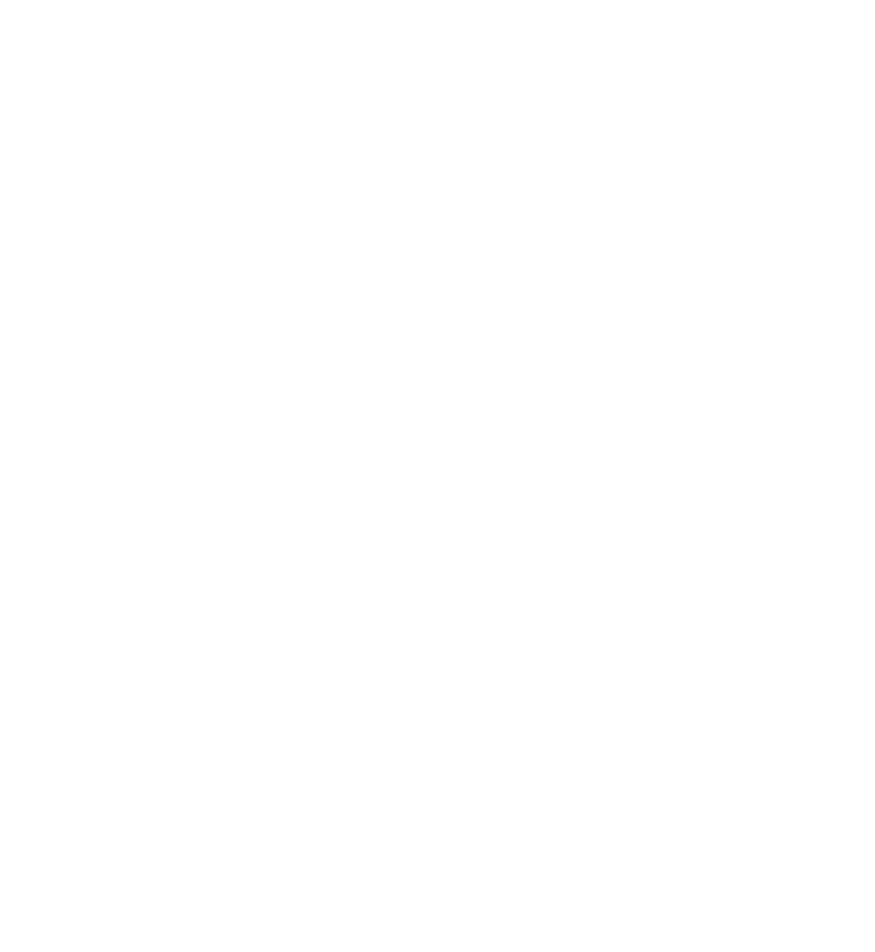
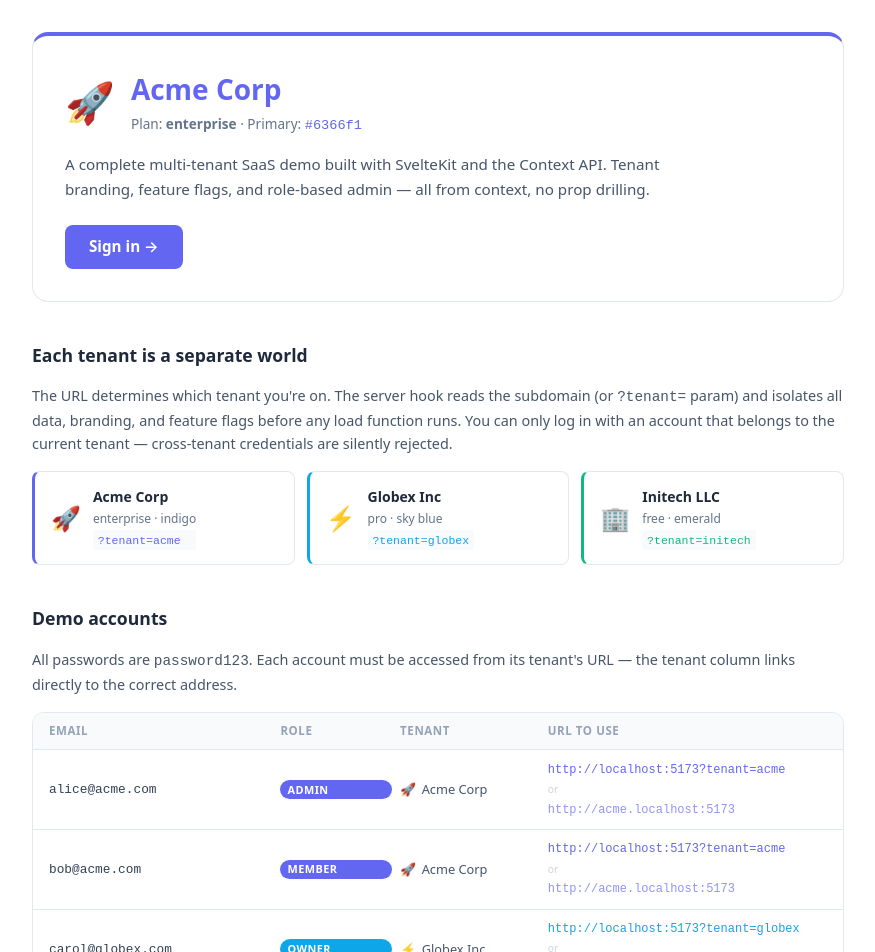
Before and after one commit to StanSkrivanek/thc-multitenant-saas, a SvelteKit app: page / in a window 1280 px wide. Before the commit this address had no page. Shown: the top 952 px of the page, without its empty margins (202-1077 px from the left). Before the commit the page ends 800 px from the top, so only its background shows below. Built offline with nearby package versions, Linux system fonts and the light colour scheme.

Commit message:
Add tenant-aware landing page server logic with redirect for authenticated users

```diff
--- a/src/routes/(app)/+layout.svelte
+++ b/src/routes/(app)/+layout.svelte
@@ -1,4 +1,3 @@
-<!-- src/routes/(app)/+layout.svelte -->
 <script lang="ts">
 	import { getContext, setContext } from 'svelte';
 	import AppHeader from '$lib/components/AppHeader.svelte';
--- a/src/routes/(app)/dashboard/+page.svelte
+++ b/src/routes/(app)/dashboard/+page.svelte
@@ -1,4 +1,3 @@
-<!-- src/routes/(app)/dashboard/+page.svelte -->
 <script lang="ts">
 	import RequireFeature from '$lib/components/RequireFeature.svelte';
 	import StatsCard from '$lib/components/StatsCard.svelte';
--- a/src/routes/+layout.server.ts
+++ b/src/routes/+layout.server.ts
@@ -4,7 +4,7 @@
 import type { LayoutServerLoad } from './$types';
 
 // Routes that guests can access without logging in
-const PUBLIC_PATHS = ['/login'];
+const PUBLIC_PATHS = ['/', '/login'];
 
 export const load: LayoutServerLoad = async ({ locals, url }) => {
 	const { tenant, session } = locals;
--- /dev/null
+++ b/src/routes/+page.server.ts
@@ -0,0 +1,17 @@
+// src/routes/+page.server.ts
+import { redirect } from '@sveltejs/kit';
+import type { PageServerLoad } from './$types';
+
+export const load: PageServerLoad = async ({ locals }) => {
+	// Authenticated users have nothing to do here — send them to the dashboard
+	if (locals.session) {
+		redirect(303, '/dashboard');
+	}
+
+	// locals.tenant is always set by the hook — the landing page is tenant-aware
+	// even though it's public. Visiting acme.localhost shows Acme branding;
+	// visiting globex.localhost shows Globex branding.
+	return {
+		tenant: locals.tenant
+	};
+};
--- a/src/routes/+page.svelte
+++ b/src/routes/+page.svelte
@@ -1,2 +1,414 @@
-<h1>Welcome to SvelteKit</h1>
-<p>Visit <a href="https://svelte.dev/docs/kit">svelte.dev/docs/kit</a> to read the documentation</p>
+<script lang="ts">
+	import type { Tenant } from '$lib/types/context';
+
+	interface Props {
+		data: { tenant: Tenant | null };
+	}
+
+	let { data }: Props = $props();
+
+	// Each row maps a demo account to the URL it must be accessed from.
+	// This is the single most important piece of information for anyone
+	// following the article — cross-tenant login silently fails by design.
+	const demoAccounts = [
+		{
+			email: 'alice@acme.com',
+			role: 'admin',
+			plan: 'enterprise',
+			tenant: 'Acme Corp',
+			slug: 'acme',
+			emoji: '🚀',
+			color: '#6366f1',
+			url: 'http://localhost:5173?tenant=acme',
+			subdomain: 'http://acme.localhost:5173'
+		},
+		{
+			email: 'bob@acme.com',
+			role: 'member',
+			plan: 'enterprise',
+			tenant: 'Acme Corp',
+			slug: 'acme',
+			emoji: '🚀',
+			color: '#6366f1',
+			url: 'http://localhost:5173?tenant=acme',
+			subdomain: 'http://acme.localhost:5173'
+		},
+		{
+			email: 'carol@globex.com',
+			role: 'owner',
+			plan: 'pro',
+			tenant: 'Globex Inc',
+			slug: 'globex',
+			emoji: '⚡',
+			color: '#0ea5e9',
+			url: 'http://localhost:5173?tenant=globex',
+			subdomain: 'http://globex.localhost:5173'
+		},
+		{
+			email: 'dave@initech.com',
+			role: 'member',
+			plan: 'free',
+			tenant: 'Initech LLC',
+			slug: 'initech',
+			emoji: '🏢',
+			color: '#10b981',
+			url: 'http://localhost:5173?tenant=initech',
+			subdomain: 'http://initech.localhost:5173'
+		}
+	];
+
+	const primaryColor = $derived(data.tenant?.branding.primaryColor ?? '#6366f1');
+	const accentColor = $derived(data.tenant?.branding.accentColor ?? '#8b5cf6');
+</script>
+
+<svelte:head>
+	<title>{data.tenant?.name ?? 'SaaS Demo'} — Context API Demo</title>
+</svelte:head>
+
+<div class="landing">
+	<!-- Hero: immediately shows tenant branding in action -->
+	<header class="hero" style:--primary={primaryColor} style:--accent={accentColor}>
+		<div class="hero-badge">
+			<span class="hero-emoji">{data.tenant?.branding.logoEmoji ?? '⬡'}</span>
+			<div>
+				<h1>{data.tenant?.name ?? 'SaaS Demo'}</h1>
+				{#if data.tenant}
+					<p class="hero-sub">
+						Plan: <strong>{data.tenant.plan}</strong> · Primary:
+						<code style:color={primaryColor}>{primaryColor}</code>
+					</p>
+				{/if}
+			</div>
+		</div>
+		<p class="hero-desc">
+			A complete multi-tenant SaaS demo built with SvelteKit and the Context API. Tenant branding,
+			feature flags, and role-based admin — all from context, no prop drilling.
+		</p>
+		<a href="/login" class="cta" style:background={primaryColor}>Sign in →</a>
+	</header>
+
+	<!-- Tenant isolation explainer -->
+	<section class="section">
+		<h2>Each tenant is a separate world</h2>
+		<p>
+			The URL determines which tenant you're on. The server hook reads the subdomain (or <code
+				>?tenant=</code
+			> param) and isolates all data, branding, and feature flags before any load function runs. You can
+			only log in with an account that belongs to the current tenant — cross-tenant credentials are silently
+			rejected.
+		</p>
+		<div class="tenants-grid">
+			<a href="http://localhost:5173?tenant=acme" class="tenant-card" style:--color="#6366f1">
+				<span class="t-emoji">🚀</span>
+				<div class="t-info">
+					<strong>Acme Corp</strong>
+					<span>enterprise · indigo</span>
+					<code>?tenant=acme</code>
+				</div>
+			</a>
+			<a href="http://localhost:5173?tenant=globex" class="tenant-card" style:--color="#0ea5e9">
+				<span class="t-emoji">⚡</span>
+				<div class="t-info">
+					<strong>Globex Inc</strong>
+					<span>pro · sky blue</span>
+					<code>?tenant=globex</code>
+				</div>
+			</a>
+			<a href="http://localhost:5173?tenant=initech" class="tenant-card" style:--color="#10b981">
+				<span class="t-emoji">🏢</span>
+				<div class="t-info">
+					<strong>Initech LLC</strong>
+					<span>free · emerald</span>
+					<code>?tenant=initech</code>
+				</div>
+			</a>
+		</div>
+	</section>
+
+	<!-- Demo accounts with correct URLs -->
+	<section class="section">
+		<h2>Demo accounts</h2>
+		<p>
+			All passwords are <code>password123</code>. Each account must be accessed from its tenant's
+			URL — the tenant column links directly to the correct address.
+		</p>
+		<div class="accounts-table">
+			<div class="accounts-header">
+				<span>Email</span>
+				<span>Role</span>
+				<span>Tenant</span>
+				<span>URL to use</span>
+			</div>
+			{#each demoAccounts as account}
+				<div class="account-row">
+					<code class="account-email">{account.email}</code>
+					<span class="role-badge" style:background={account.color}>{account.role}</span>
+					<span class="account-tenant">
+						<span>{account.emoji}</span>
+						<span>{account.tenant}</span>
+					</span>
+					<div class="account-urls">
+						<a href={account.url} class="url-link" style:color={account.color}>
+							{account.url}
+						</a>
+						<span class="url-sep">or</span>
+						<a href={account.subdomain} class="url-link url-subdomain" style:color={account.color}>
+							{account.subdomain}
+						</a>
+					</div>
+				</div>
+			{/each}
+		</div>
+	</section>
+
+	<!-- Subdomain setup hint -->
+	<section class="section hint-section">
+		<h2>Subdomain setup (optional)</h2>
+		<p>
+			The <code>?tenant=</code> query param works out of the box. To use real subdomains locally,
+			add these lines to <code>/etc/hosts</code> and restart your browser:
+		</p>
+		<pre class="code-block">127.0.0.1  acme.localhost
+127.0.0.1  globex.localhost
+127.0.0.1  initech.localhost</pre>
+		<p>Then visit <code>http://acme.localhost:5173</code> directly — no query param needed.</p>
+	</section>
+</div>
+
+<style>
+	.landing {
+		max-width: 860px;
+		margin: 0 auto;
+		padding: 2rem 1.5rem 4rem;
+		display: flex;
+		flex-direction: column;
+		gap: 2.5rem;
+	}
+
+	/* Hero */
+	.hero {
+		background: white;
+		border: 1px solid #e2e8f0;
+		border-radius: 1rem;
+		padding: 2rem;
+		border-top: 4px solid var(--primary);
+	}
+
+	.hero-badge {
+		display: flex;
+		align-items: center;
+		gap: 1rem;
+		margin-bottom: 1rem;
+	}
+
+	.hero-emoji {
+		font-size: 2.5rem;
+		line-height: 1;
+	}
+
+	.hero-badge h1 {
+		font-size: 1.75rem;
+		font-weight: 800;
+		margin: 0;
+		color: var(--primary);
+	}
+
+	.hero-sub {
+		margin: 0.25rem 0 0;
+		font-size: 0.85rem;
+		color: #64748b;
+	}
+
+	.hero-desc {
+		font-size: 0.95rem;
+		color: #475569;
+		margin: 0 0 1.5rem;
+		max-width: 600px;
+		line-height: 1.6;
+	}
+
+	.cta {
+		display: inline-block;
+		padding: 0.65rem 1.5rem;
+		color: white;
+		border-radius: 0.5rem;
+		font-weight: 600;
+		font-size: 0.95rem;
+		text-decoration: none;
+		transition: opacity 0.15s;
+	}
+
+	.cta:hover {
+		opacity: 0.85;
+	}
+
+	/* Sections */
+	.section {
+		display: flex;
+		flex-direction: column;
+		gap: 1rem;
+	}
+
+	.section h2 {
+		font-size: 1.1rem;
+		font-weight: 700;
+		margin: 0;
+		color: #1e293b;
+	}
+
+	.section p {
+		font-size: 0.9rem;
+		color: #475569;
+		margin: 0;
+		line-height: 1.6;
+	}
+
+	/* Tenant cards */
+	.tenants-grid {
+		display: grid;
+		grid-template-columns: repeat(auto-fill, minmax(200px, 1fr));
+		gap: 0.75rem;
+	}
+
+	.tenant-card {
+		display: flex;
+		align-items: center;
+		gap: 0.75rem;
+		background: white;
+		border: 1px solid #e2e8f0;
+		border-left: 3px solid var(--color);
+		border-radius: 0.5rem;
+		padding: 0.875rem 1rem;
+		text-decoration: none;
+		transition: box-shadow 0.15s;
+	}
+
+	.tenant-card:hover {
+		box-shadow: 0 2px 8px rgba(0, 0, 0, 0.08);
+	}
+
+	.t-emoji {
+		font-size: 1.5rem;
+	}
+
+	.t-info {
+		display: flex;
+		flex-direction: column;
+		gap: 0.15rem;
+	}
+
+	.t-info strong {
+		font-size: 0.875rem;
+		color: #1e293b;
+	}
+	.t-info span {
+		font-size: 0.75rem;
+		color: #64748b;
+	}
+	.t-info code {
+		font-size: 0.72rem;
+		color: var(--color);
+		background: #f8fafc;
+		padding: 0.1rem 0.3rem;
+		border-radius: 0.2rem;
+	}
+
+	/* Accounts table */
+	.accounts-table {
+		border: 1px solid #e2e8f0;
+		border-radius: 0.75rem;
+		overflow: hidden;
+		font-size: 0.85rem;
+	}
+
+	.accounts-header {
+		display: grid;
+		grid-template-columns: 2fr 1fr 1.25fr 2.5fr;
+		gap: 0.5rem;
+		padding: 0.6rem 1rem;
+		background: #f8fafc;
+		color: #94a3b8;
+		font-size: 0.72rem;
+		font-weight: 600;
+		text-transform: uppercase;
+		letter-spacing: 0.05em;
+	}
+
+	.account-row {
+		display: grid;
+		grid-template-columns: 2fr 1fr 1.25fr 2.5fr;
+		gap: 0.5rem;
+		align-items: center;
+		padding: 0.65rem 1rem;
+		border-top: 1px solid #e2e8f0;
+	}
+
+	.account-email {
+		color: #334155;
+		font-size: 0.8rem;
+	}
+
+	.role-badge {
+		display: inline-block;
+		font-size: 0.68rem;
+		font-weight: 700;
+		color: white;
+		padding: 0.1rem 0.45rem;
+		border-radius: 1rem;
+		text-transform: uppercase;
+		letter-spacing: 0.04em;
+	}
+
+	.account-tenant {
+		display: flex;
+		align-items: center;
+		gap: 0.35rem;
+		font-size: 0.8rem;
+		color: #475569;
+	}
+
+	.account-urls {
+		display: flex;
+		flex-direction: column;
+		gap: 0.2rem;
+	}
+
+	.url-link {
+		font-size: 0.75rem;
+		font-family: monospace;
+		text-decoration: none;
+	}
+
+	.url-link:hover {
+		text-decoration: underline;
+	}
+
+	.url-sep {
+		font-size: 0.65rem;
+		color: #cbd5e1;
+	}
+
+	.url-subdomain {
+		color: inherit;
+		opacity: 0.7;
+	}
+
+	/* Hint section */
+	.hint-section {
+		background: #fffbeb;
+		border: 1px solid #fde68a;
+		border-radius: 0.75rem;
+		padding: 1.25rem 1.5rem;
+	}
+
+	.code-block {
+		background: #1e293b;
+		color: #e2e8f0;
+		padding: 0.875rem 1rem;
+		border-radius: 0.5rem;
+		font-size: 0.82rem;
+		line-height: 1.7;
+		margin: 0;
+		overflow-x: auto;
+	}
+</style>
```
Also changed, not shown: src/routes/(admin)/admin/+layout.svelte (+25 -23 lines).
